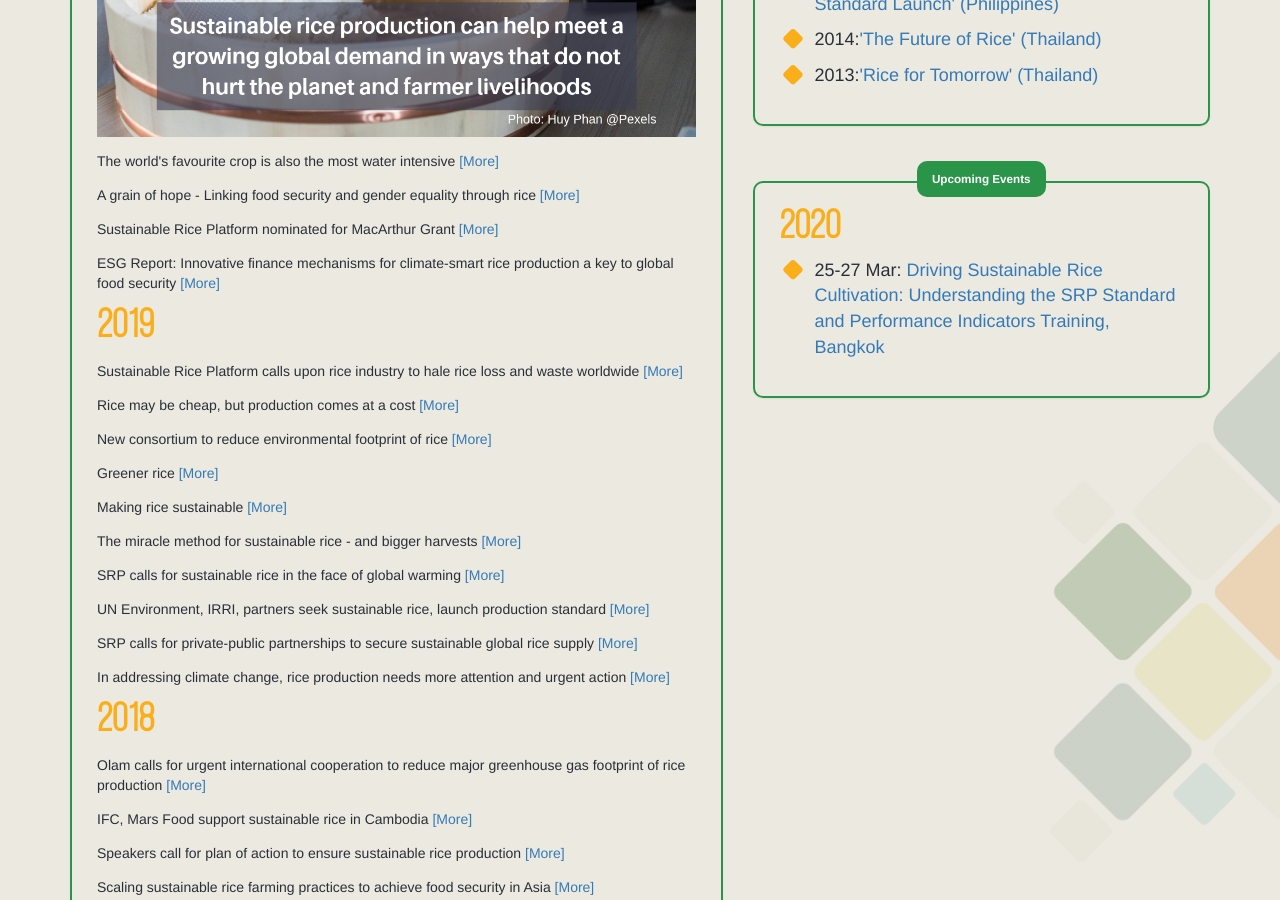
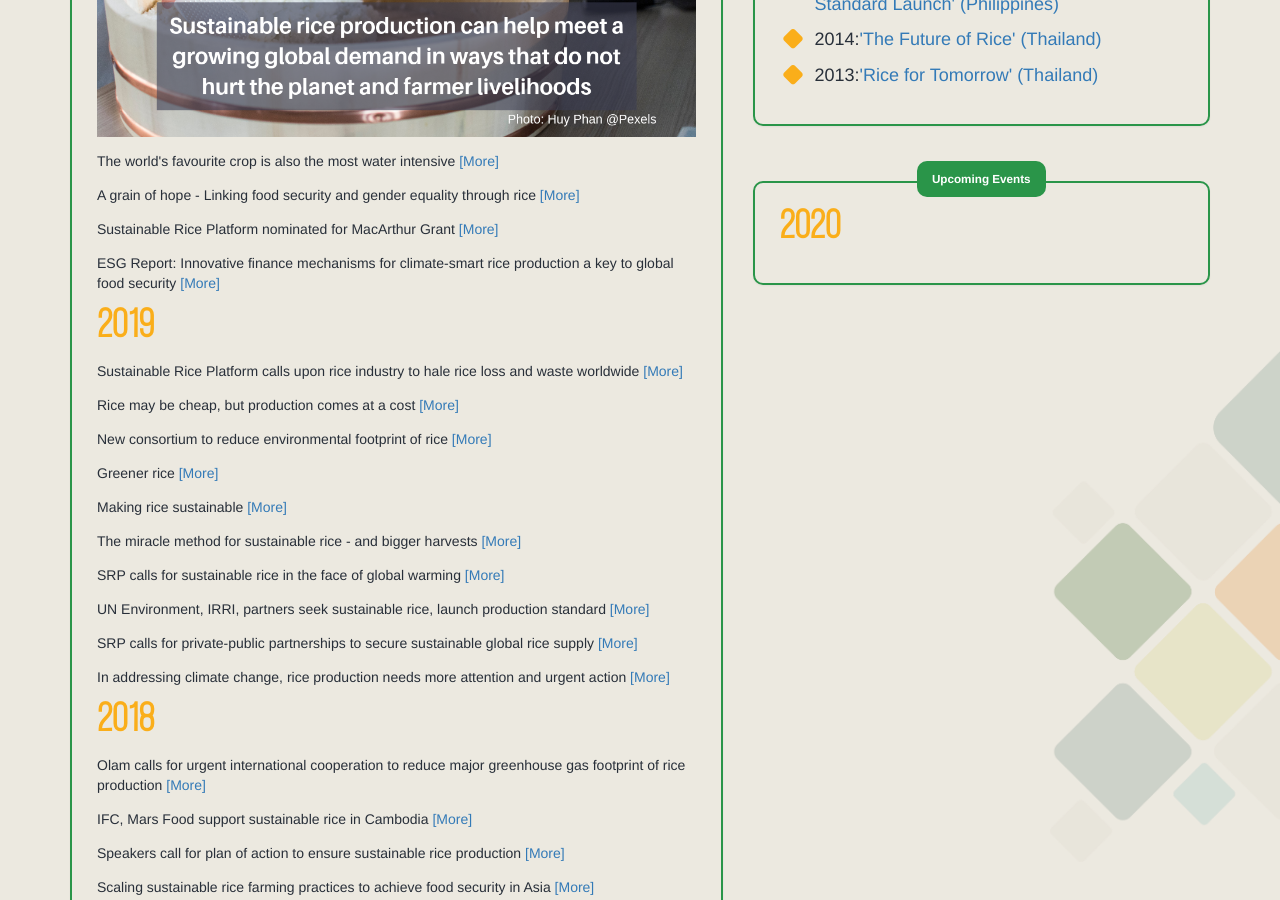
Before and after one commit to sustainablericeplatform/sustainablericeplatform.github.io, a Jekyll site: the page built from News-and-Events/index.html, in a window 1280 px wide and 900 px high, scrolled down 840 px. Built offline with Jekyll 4.4.1, drawn with Linux system fonts in a browser that asks for light colours.

Commit message:
Update index.html

```diff
--- a/News-and-Events/index.html
+++ b/News-and-Events/index.html
@@ -89,7 +89,7 @@ layout: default
                             <li><i class="fa fa-square"></i> <a  href="https://cop23.com.fj" target="_blank">COP23 UN Climate Change Conference, 6-17 Nov 2017 (Bonn, Germany)</a></li>
                             <li><i class="fa fa-square"></i>27 Feb: <a href="http://hybrid-rice.org/" target="_blank">International Hybrid Rice Symposium 2018, Yogyakarta</a></li>
                             <li><i class="fa fa-square"></i>27-28 Mar: <a href="http://www.responsiblebusiness.com/forum/responsible-business-forum-on-food-and-agriculture-2018/" target="_blank">Responsible Business Forum on Food and Agriculture 2018, Jakarta</a></li>-->
-                            <li><i class="fa fa-square"></i>25-27 Mar: <a href="https://www.learning-giz.de/pub/Driving-Sustainable-Rice-Cultivation%3A-Understandin/id/19.9253.6-017.00" target="_blank">Driving Sustainable Rice Cultivation: Understanding the SRP Standard and Performance Indicators Training, Bangkok</a></li>
+
                         </ul>
                     </div>
                 </div>
```
